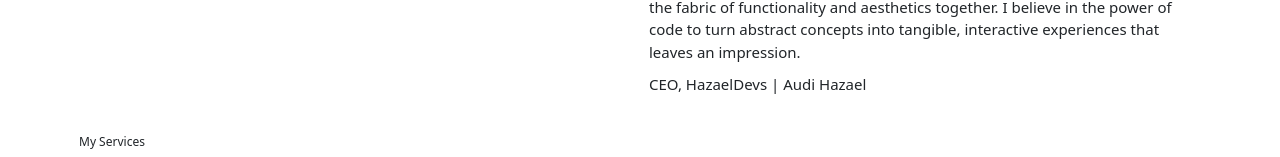
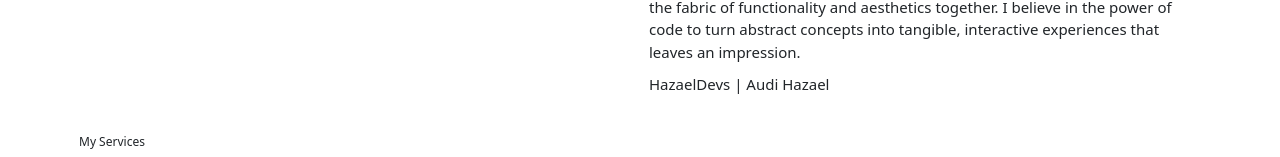
Before and after one commit to AudiHazael/hazaeldevs-portfolio, a React (Vite) app: page /Home in a window 1280 px wide. Shown: the part 631-788 px from the top of the page. Built offline with nearby package versions, Linux system fonts and the light colour scheme.

Commit message:
Project Update

```diff
--- a/src/components/Form.jsx
+++ b/src/components/Form.jsx
@@ -7,7 +7,7 @@ import "bootstrap/dist/js/bootstrap.bundle.min.js";
 function Form() {
   return (
     <form
-      action="https://formsubmit.co/youremail@example.com"
+      action="https://formsubmit.co/hazaeldevs@gmail.com"
       method="POST"
       className="my-4 p-2 w-100 text-dark"
       style={{ width: "100%" }}>
--- a/src/pages/Home.jsx
+++ b/src/pages/Home.jsx
@@ -130,7 +130,7 @@ function Home() {
                 concepts into tangible, interactive experiences that leaves an
                 impression.
               </p>
-              <h5>CEO, HazaelDevs | Audi Hazael</h5>
+              <h5>HazaelDevs | Audi Hazael</h5>
             </div>
           </div>
         </div>
```
